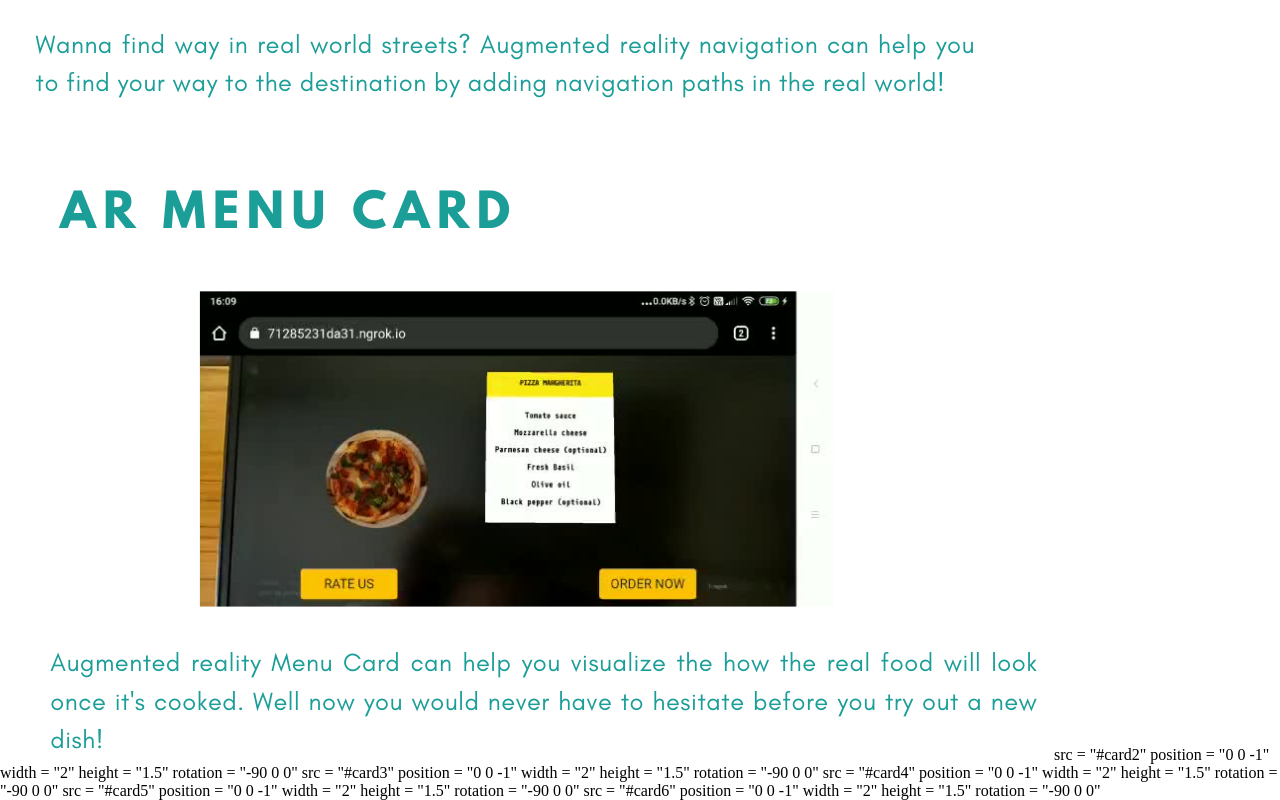
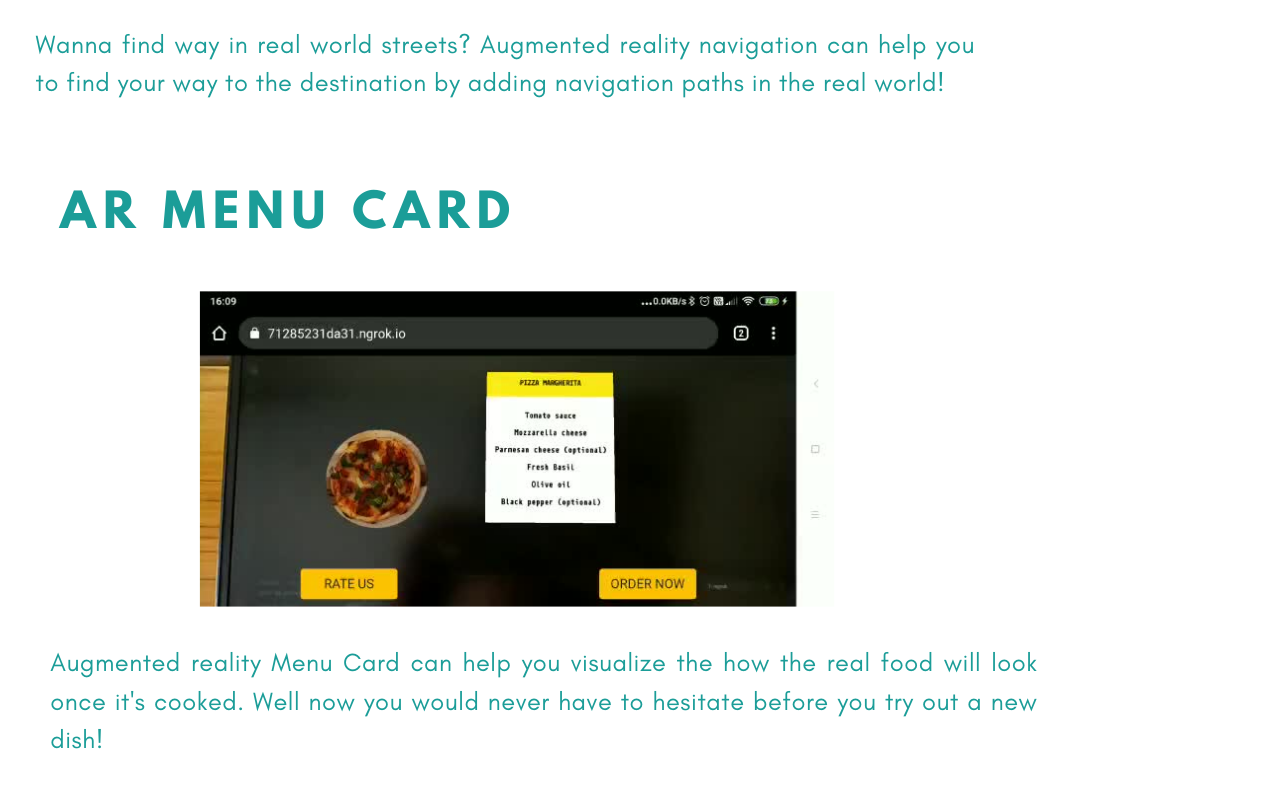
Before and after one commit to YASH177J/CLASS-187, a plain HTML site: page index.html in a window 1280 px wide. Shown: the part 2256-3056 px from the top of the page. After the commit the page ends 3020 px from the top, so only its background shows below. Drawn offline with Linux system fonts and the light colour scheme.

Commit message:
Update index.html

```diff
--- a/index.html
+++ b/index.html
@@ -10,61 +10,48 @@
 
   <script src="https://raw.githack.com/AR-js-org/AR.js/master/aframe/build/aframe-ar.js"></script>
 
-
 </head>
 
 <body style="margin : 0px; overflow: hidden;">
 
   <!-- A-frame scene -->
-  <a-scene
-  vr-mode-ui = "enabled:false"
-  embeded arjs = "trackingMethod:best;sourceType:webcam;debugUIEnabled:false"
-  >
+  <a-scene vr-mode-ui="enabled: false;" embedded arjs="sourceType: webcam;
+  sourceWidth:1280; sourceHeight:960;
+  displayWidth: 1280; displayHeight: 960;
+  debugUIEnabled: false;" >
+
     <a-assets>
-  <img id="card2"src="VR-AR-ProjectCards/2.png">
-  <img id="card3"src="VR-AR-ProjectCards/3.png">
-  <img id="card4"src="VR-AR-ProjectCards/4.png">
-  <img id="card5"src="VR-AR-ProjectCards/5.png">
-  <img id="card6"src="VR-AR-ProjectCards/6.png">
+
+      <img id="card2" src="./VR-AR-ProjectCards/2.png">
+      <img id="card3" src="./VR-AR-ProjectCards/3.png">
+      <img id="card4" src="./VR-AR-ProjectCards/4.png">
+      <img id="card5" src="./VR-AR-ProjectCards/5.png">
+      <img id="card6" src="./VR-AR-ProjectCards/6.png">
+
     </a-assets>
 
-<a-marker
-type = "pattern" url = "assets/markers/pattern-icon-01.patt">
-  <a-plane>
-    src = "#card2" position = "0 0 -1" width = "2" height = "1.5" rotation = "-90 0 0"
-  </a-plane>
+
+    <a-marker type="pattern" url="assets/markers/pattern-icon-01.patt">
+      <a-plane src="#card2" position="0 0 -1" width="2" height="1.5" rotation="-90 0 0"></a-plane>
     </a-marker>
 
-<a-marker
-type = "pattern" url = "assets/markers/pattern-icon-04.patt">
-  <a-plane>
-    src = "#card3" position = "0 0 -1" width = "2" height = "1.5" rotation = "-90 0 0"
-  </a-plane>
+    <a-marker type="pattern" url="assets/markers/pattern-icon-04.patt">
+      <a-plane src="#card3" position="0 0 -1" width="2" height="1.5" rotation="-90 0 0"></a-plane>
     </a-marker>
 
-<a-marker
-type = "pattern" url = "assets/markers/pattern-icon-06.patt">
-  <a-plane>
-    src = "#card4" position = "0 0 -1" width = "2" height = "1.5" rotation = "-90 0 0"
-  </a-plane>
+    <a-marker type="pattern" url="assets/markers/pattern-icon-06.patt">
+      <a-plane src="#card4" position="0 0 -1" width="2" height="1.5" rotation="-90 0 0"></a-plane>
     </a-marker>
 
-<a-marker
-type = "pattern" url = "assets/markers/pattern-icon-03.patt">
-  <a-plane>
-    src = "#card5" position = "0 0 -1" width = "2" height = "1.5" rotation = "-90 0 0"
-  </a-plane>
+    <a-marker type="pattern" url="assets/markers/pattern-icon-03.patt">
+      <a-plane src="#card5" position="0 0 -1" width="2" height="1.5" rotation="-90 0 0"></a-plane>
     </a-marker>
 
-<a-marker
-type = "pattern" url = "assets/markers/pattern-icon-02.patt">
-  <a-plane>
-    src = "#card6" position = "0 0 -1" width = "2" height = "1.5" rotation = "-90 0 0"
-  </a-plane>
+    <a-marker type="pattern" url="assets/markers/pattern-icon-02.patt">
+      <a-plane src="#card6" position="0 0 0" width="2" height="1.5" rotation="-90 0 0"></a-plane>
     </a-marker>
 
   </a-scene>
-
 </body>
 
 </html>
```
Lines whose indentation alone changed are shown as unchanged.
